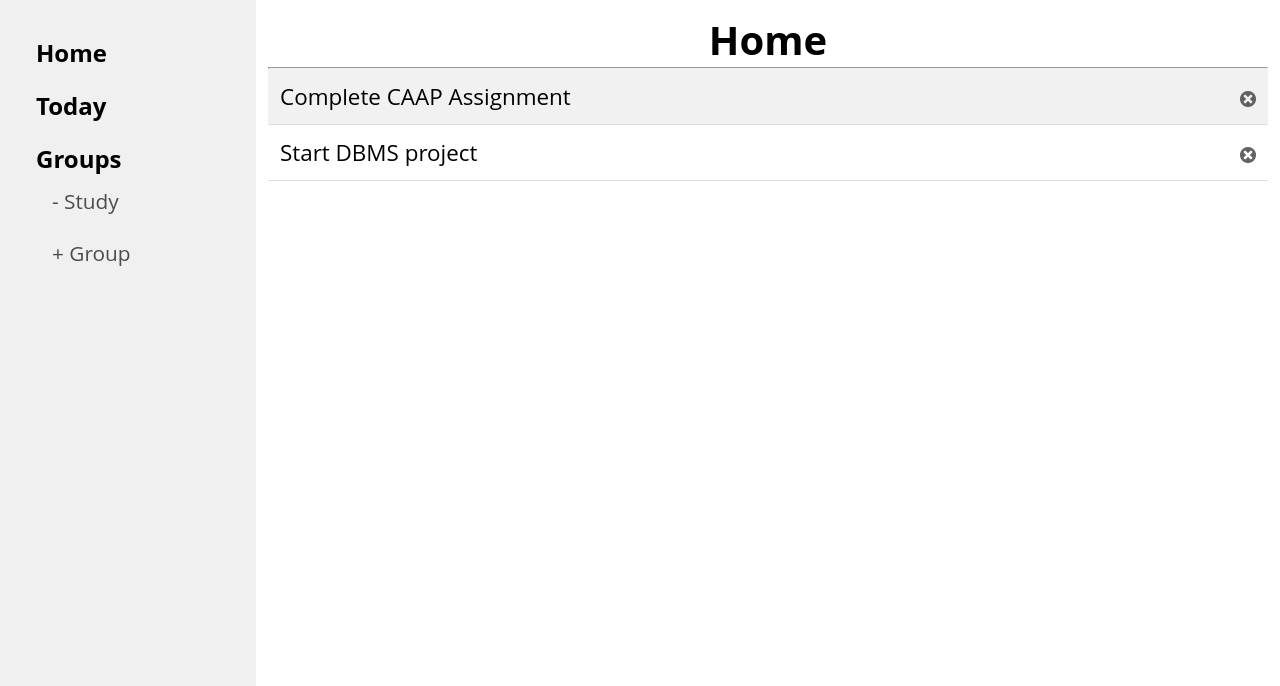
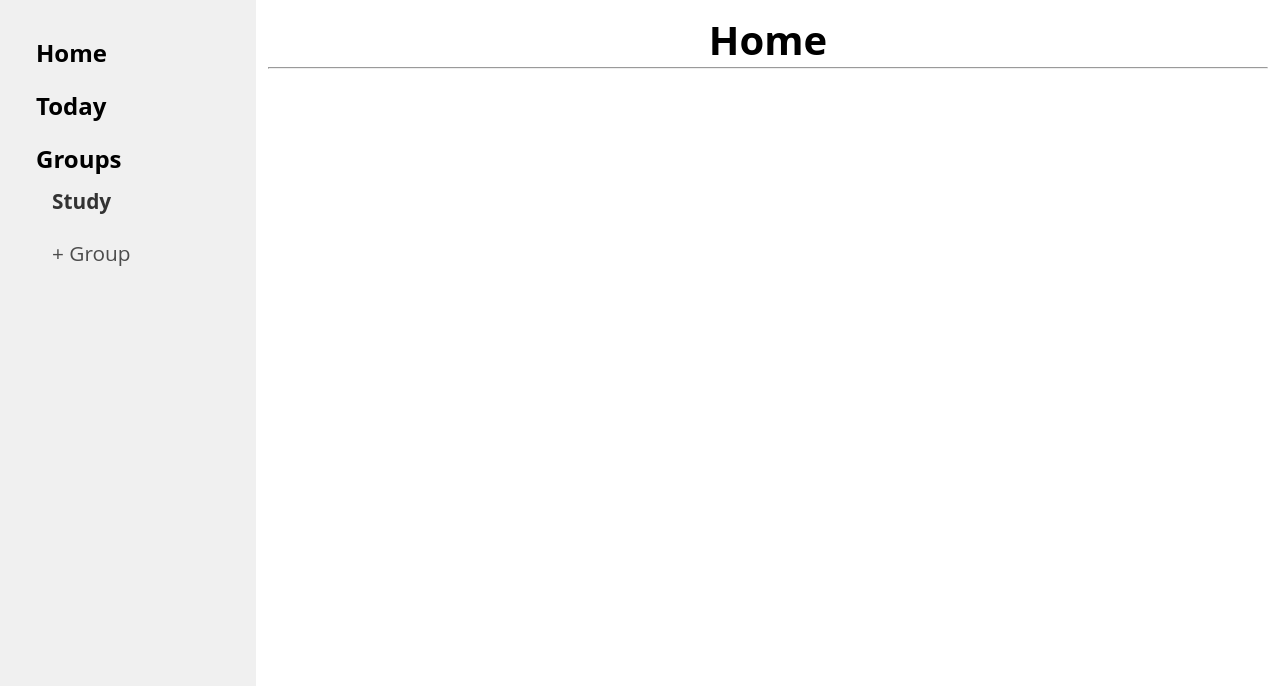
Before and after one commit to Ahmedarain111/To-Do-List, a Flask app: a page that uses templates/main.html in a window 1280 px wide. Shown: the part 114-800 px from the top of the page. Run offline with Flask 3, Linux system fonts and the light colour scheme; data comes from the database, SQL or seed files in the repository.

Commit message:
Add group logic

```diff
--- a/app.py
+++ b/app.py
@@ -31,8 +31,12 @@ class Task(db.Model):
 
 @app.route('/')
 def main():
-    tasks = Task.query.all()
     groups = Group.query.all()
+    group = request.args.get('group')
+    if group:
+        tasks = Task.query.filter_by(group=group).all()
+    else:
+        tasks = Task.query.all()
     return render_template('main.html', tasks=tasks, groups=groups)
 
 @app.route('/add-task', methods=['POST'])
--- a/static/script.js
+++ b/static/script.js
@@ -57,4 +57,12 @@ document.addEventListener('DOMContentLoaded', () => {
             }
         });
     });
+
+    document.querySelectorAll('#groups-ul li').forEach(groupItem => {
+    groupItem.addEventListener('click', () => {
+        const groupName = groupItem.textContent.trim();
+        window.location.href = `/?group=${encodeURIComponent(groupName)}`;
+    });
 });
+
+});
--- a/static/styles.css
+++ b/static/styles.css
@@ -290,3 +290,14 @@ button:hover {
     transform: scale(1.2);
     opacity: 1;
 }
+
+.sidebar a {
+    text-decoration: none;
+    color: inherit;
+}
+
+
+.active a {
+    font-weight: bold;
+    color: #333;
+}
--- a/templates/main.html
+++ b/templates/main.html
@@ -21,10 +21,13 @@
             <li>Groups</li>
             <li class="groups-list">
                 <ul id="groups-ul">
-                    {% for group in groups%}
-                    <li class="custom-group">- {{group.name}}</li>
-                    {% endfor%}
+                    {% for group in groups %}
+                        <li class="{% if request.args.get('group') == group.name %}active{% endif %}">
+                            <a href="/?group={{ group.name }}">{{ group.name }}</a>
+                        </li>
+                    {% endfor %}
                 </ul>
+
             </li>
             <li id="add-group">+ Group</li>
         </ul>
@@ -73,7 +76,10 @@
                     <div class="form-right">
                         <label for="group">Group:<br>
                             <select name="group" id="group">
-                                <option value="Home">Home</option>
+                                <option value="Home"> </option>
+                                {% for g in groups %}
+                                <option value="{{g.name}}">{{g.name}}</option>
+                                {% endfor %}
                             </select>
                         </label>
 
```
